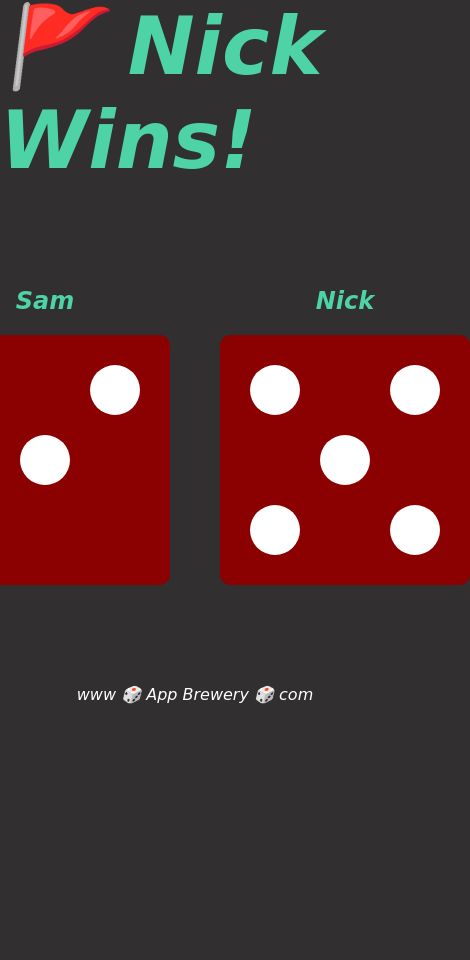
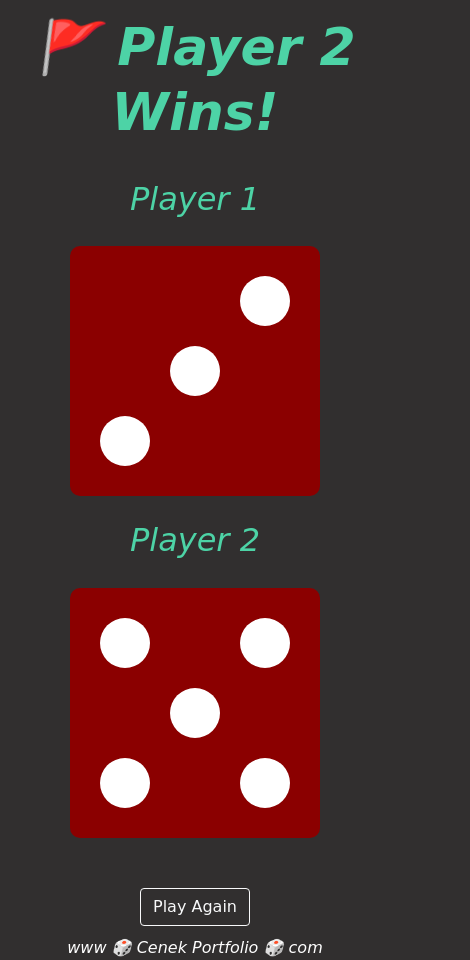
Before and after one commit to NCenek2/NCenek2.github.io-Dice, a plain HTML site: page index.html in a window 390 px wide. Shown: the whole page, 470 px wide, since content can reach past the window. Before the commit the page ends 844 px from the top, so only its background shows below. Drawn offline with nearby package versions, Linux system fonts and the light colour scheme.

Commit message:
Btn refresh/ mobile sizing
Add btn to refresh die roll/ consistent for mobile

```diff
--- a/index.html
+++ b/index.html
@@ -4,21 +4,30 @@
     <meta charset="UTF-8" />
     <meta name="viewport" content="width=device-width, initial-scale=1.0" />
     <title>Dice Game</title>
+    <link
+      rel="stylesheet"
+      href="https://stackpath.bootstrapcdn.com/bootstrap/4.3.1/css/bootstrap.min.css"
+      integrity="sha384-ggOyR0iXCbMQv3Xipma34MD+dH/1fQ784/j6cY/iJTQUOhcWr7x9JvoRxT2MZw1T"
+      crossorigin="anonymous"
+    />
     <link rel="stylesheet" href="styles.css" />
   </head>
   <body>
     <header class="header">🚩 Player 1 Wins!</header>
     <main class="main">
       <div class="die-container">
-        <h2 class="player-text">Sam</h2>
+        <h2 class="player-text">Player 1</h2>
         <div class="player1-die"></div>
       </div>
       <div class="die-container">
-        <h2 class="player-text">Nick</h2>
+        <h2 class="player-text">Player 2</h2>
         <div class="player2-die"></div>
       </div>
     </main>
-    <footer>www 🎲 App Brewery 🎲 com</footer>
+    <button onclick="handleReset()" class="btn btn-outline-light dice-btn">
+      Play Again
+    </button>
+    <footer>www 🎲 Cenek Portfolio 🎲 com</footer>
     <script src="index.js"></script>
   </body>
 </html>
--- a/index.js
+++ b/index.js
@@ -1,7 +1,9 @@
+// Generates a random number from 1 to 6
 function randomNumber() {
   return Math.floor(Math.random() * 6) + 1;
 }
 
+// Takes the player number and returns a new class name
 function handleDie(number) {
   const numberStrings = ["one", "two", "three", "four", "five", "six"];
   const numberString = numberStrings[number - 1];
@@ -9,6 +11,7 @@ function handleDie(number) {
   return newClass;
 }
 
+// Takes the die number and returns the corresponding inner HTML
 function handleDot(number) {
   const numberStrings = ["one", "two", "three", "four", "five", "six"];
   const numberString = numberStrings[number - 1];
@@ -18,19 +21,24 @@ function handleDot(number) {
   }
   return newHTML;
 }
-
+// Handles the winner of the roll of die
 function handleWinner(number1, number2) {
   let titleString = "";
   if (number1 > number2) {
-    titleString = "🚩 Sam Wins!";
+    titleString = "🚩 Player 1 Wins!";
   } else if (number2 > number1) {
-    titleString = "🚩 Nick Wins!";
+    titleString = "🚩 Player 2 Wins!";
   } else {
-    titleString = "🚩 Draw 🐶";
+    titleString = "🚩 Draw!";
   }
   return titleString;
 }
 
+function handleReset() {
+  location.reload();
+}
+
+// Taking new classes and new HTML and implementing into DOM
 const player1Number = randomNumber();
 const player2Number = randomNumber();
 document.querySelector(".player1-die").classList.add(handleDie(player1Number));
@@ -38,5 +46,11 @@ document.querySelector(".player1-die").innerHTML = handleDot(player1Number);
 document.querySelector(".player2-die").classList.add(handleDie(player2Number));
 document.querySelector(".player2-die").innerHTML = handleDot(player2Number);
 
+// Implementing Winner Text into DOM
 const headerText = (document.querySelector(".header").textContent =
   handleWinner(player1Number, player2Number));
+
+// Handling Reset to Roll Die Again
+const dieButton = document.querySelector(".dice-btn");
+dieButton.addEventListener("click", handleReset);
+dieButton.removeEventListener("click", handleReset);
--- a/styles.css
+++ b/styles.css
@@ -17,20 +17,22 @@ body {
   flex-direction: column;
   justify-content: center;
   align-items: center;
+  text-align: center;
 }
 
 .header {
   color: var(--lime-color);
-  font-size: 5rem;
+  font-size: 4.75rem;
+  line-height: 1.25;
   font-weight: bold;
-  margin-bottom: 100px;
+  margin: 50px 0 50px 0;
 }
 .main {
   display: flex;
   justify-content: center;
   align-items: center;
   gap: 50px;
-  margin-bottom: 100px;
+  margin: 0px 0 50px 0;
 }
 
 .die-container {
@@ -43,6 +45,10 @@ body {
 
 .player-text {
   color: var(--lime-color);
+}
+
+.dice-btn {
+  margin-bottom: 10px;
 }
 
 /* Die Content */
@@ -181,3 +187,16 @@ body {
   border-radius: 50%;
   background-color: white;
 }
+
+@media (max-width: 32rem) {
+  .header {
+    font-size: 3.25rem;
+    margin: 15px 0 25px 0;
+  }
+
+  .main {
+    flex-direction: column;
+    margin: 10px 0 50px 0;
+    gap: 25px;
+  }
+}
```
